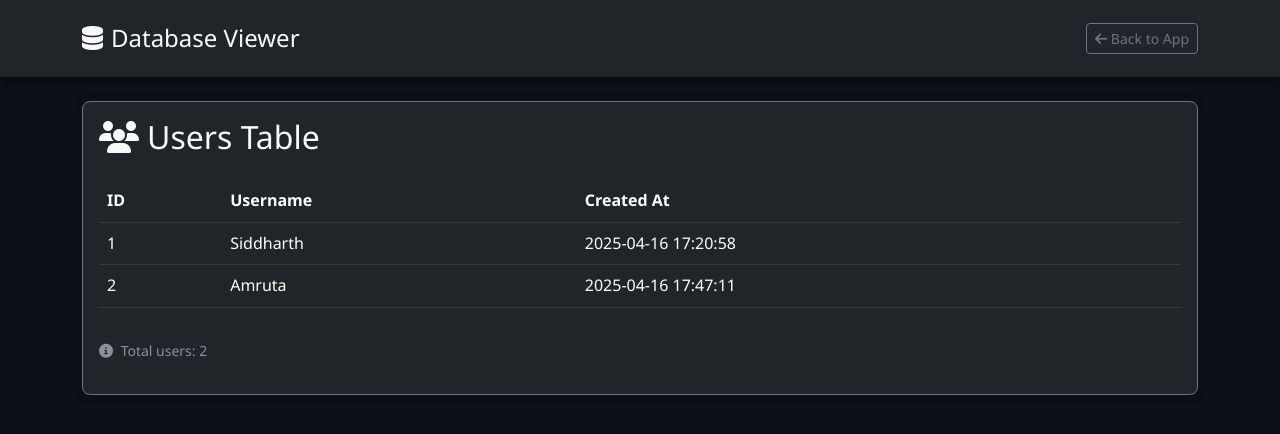
After one commit to Siddharth-Basale/LLM-Scrapper, a Flask app: page /admin/db-viewer in a window 1280 px wide. The commit adds this page. Shown: the top 434 px of the page. Run offline with Flask 3, Linux system fonts and the light colour scheme; a user stored in the database is signed in; some libraries are stand-ins or nearby versions.

Commit message:
fixed database error, added admin vier

```diff
--- a/app.py
+++ b/app.py
@@ -10,6 +10,8 @@ from phi.model.google import Gemini
 from dotenv import load_dotenv
 import traceback
 import re
+from flask_sqlalchemy import SQLAlchemy
+from datetime import datetime
 
 # Configure logging
 logging.basicConfig(
@@ -32,11 +34,27 @@ if not GOOGLE_API_KEY:
 app = Flask(__name__)
 app.secret_key = secrets.token_hex(16)  # For session management
 
+# Database configuration
+app.config['SQLALCHEMY_DATABASE_URI'] = 'sqlite:///users.db'
+app.config['SQLALCHEMY_TRACK_MODIFICATIONS'] = False
+db = SQLAlchemy(app)
+
+# User model
+class User(db.Model):
+    id = db.Column(db.Integer, primary_key=True)
+    username = db.Column(db.String(80), unique=True, nullable=False)
+    password_hash = db.Column(db.String(120), nullable=False)
+    created_at = db.Column(db.DateTime, default=datetime.utcnow)
+
+    def __repr__(self):
+        return f'<User {self.username}>'
+
+# Create database tables
+with app.app_context():
+    db.create_all()
+
 # Constants
 MAX_CONTENT_LENGTH = 10 * 1024 * 1024  # 10MB
-
-# Mock user database (in a real app, use a proper database)
-users = {}
 
 def scrape_website(url, debug_id="DEBUG"):
     """Scrape website content using Crawl4aiTools"""
@@ -85,7 +103,8 @@ def login():
         username = request.form.get("username")
         password = request.form.get("password")
 
-        if username in users and check_password_hash(users[username], password):
+        user = User.query.filter_by(username=username).first()
+        if user and check_password_hash(user.password_hash, password):
             session["user"] = username
             flash("Logged in successfully!", "success")
             return redirect(url_for("index"))
@@ -98,10 +117,17 @@ def signup():
         username = request.form.get("username")
         password = request.form.get("password")
 
-        if username in users:
+        existing_user = User.query.filter_by(username=username).first()
+        if existing_user:
             flash("Username already exists", "danger")
         else:
-            users[username] = generate_password_hash(password)
+            new_user = User(
+                username=username,
+                password_hash=generate_password_hash(password)
+            )
+            db.session.add(new_user)
+            db.session.commit()
+
             flash("Account created successfully! Please login.", "success")
             return redirect(url_for("login"))
     return render_template("signup.html")
@@ -198,6 +224,34 @@ def analyze_content():
             "status": "error"
         }), 500
 
+@app.route("/admin/db-viewer", methods=['GET', 'POST'])
+def db_viewer():
+    # Check if user is logged in first
+    if "user" not in session:
+        flash("Please login to access this page", "danger")
+        return redirect(url_for("login"))
+
+    # Handle admin authentication form submission
+    if request.method == 'POST':
+        username = request.form.get('admin_username')
+        password = request.form.get('admin_password')
+
+        if username == 'admin' and password == '12345678':
+            session['admin_authenticated'] = True
+            users = User.query.all()
+            return render_template("db_viewer.html", users=users)
+        else:
+            flash("Invalid admin credentials", "danger")
+
+    # Check if already authenticated
+    if session.get('admin_authenticated'):
+        users = User.query.all()
+        return render_template("db_viewer.html", users=users)
+
+    # Show admin login form
+    return render_template("admin_login.html")
+
+
 if __name__ == "__main__":
     logger.info("Starting Flask application")
     app.run(debug=True, host='0.0.0.0', port=5000)
--- /dev/null
+++ b/templates/db_viewer.html
@@ -0,0 +1,60 @@
+<!DOCTYPE html>
+<html lang="en" data-bs-theme="dark">
+<head>
+    <meta charset="UTF-8">
+    <meta name="viewport" content="width=device-width, initial-scale=1.0">
+    <title>Database Viewer - Web Scraper Pro</title>
+    <link href="https://cdnjs.cloudflare.com/ajax/libs/bootstrap/5.3.0/css/bootstrap.min.css" rel="stylesheet">
+    <link href="https://cdnjs.cloudflare.com/ajax/libs/font-awesome/6.4.0/css/all.min.css" rel="stylesheet">
+    <link href="{{ url_for('static', filename='css/style.css') }}" rel="stylesheet">
+</head>
+<body>
+    <header class="bg-dark text-center py-3 sticky-top">
+        <div class="container d-flex justify-content-between align-items-center">
+            <h1 class="text-light fs-4 fs-md-2 mb-0">
+                <i class="fas fa-database me-2"></i>Database Viewer
+            </h1>
+            <div>
+                <a href="{{ url_for('index') }}" class="btn btn-sm btn-outline-secondary">
+                    <i class="fas fa-arrow-left"></i> Back to App
+                </a>
+            </div>
+        </div>
+    </header>
+
+    <div class="container mt-4 mb-5">
+        <div class="card bg-dark border-secondary">
+            <div class="card-body">
+                <h2 class="text-light mb-4"><i class="fas fa-users me-2"></i>Users Table</h2>
+
+                <div class="table-responsive">
+                    <table class="table table-dark table-hover">
+                        <thead>
+                            <tr>
+                                <th>ID</th>
+                                <th>Username</th>
+                                <th>Created At</th>
+                            </tr>
+                        </thead>
+                        <tbody>
+                            {% for user in users %}
+                            <tr>
+                                <td>{{ user.id }}</td>
+                                <td>{{ user.username }}</td>
+                                <td>{{ user.created_at.strftime('%Y-%m-%d %H:%M:%S') }}</td>
+                            </tr>
+                            {% endfor %}
+                        </tbody>
+                    </table>
+                </div>
+
+                <div class="mt-3">
+                    <p class="text-muted small">
+                        <i class="fas fa-info-circle me-1"></i> Total users: {{ users|length }}
+                    </p>
+                </div>
+            </div>
+        </div>
+    </div>
+</body>
+</html>
```
Also changed, not shown: templates/admin_login.html (added, +57 -0 lines), templates/index.html (+228 -115 lines), instance/users.db (added), 1 other file.
